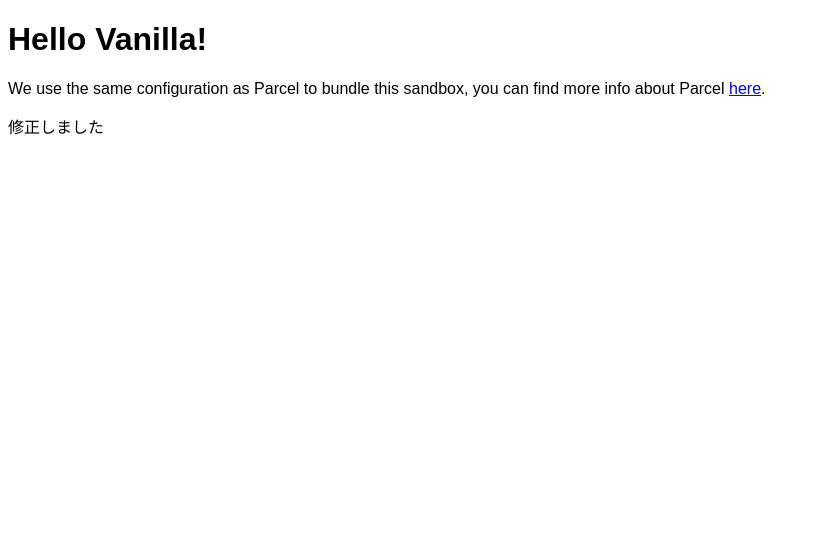
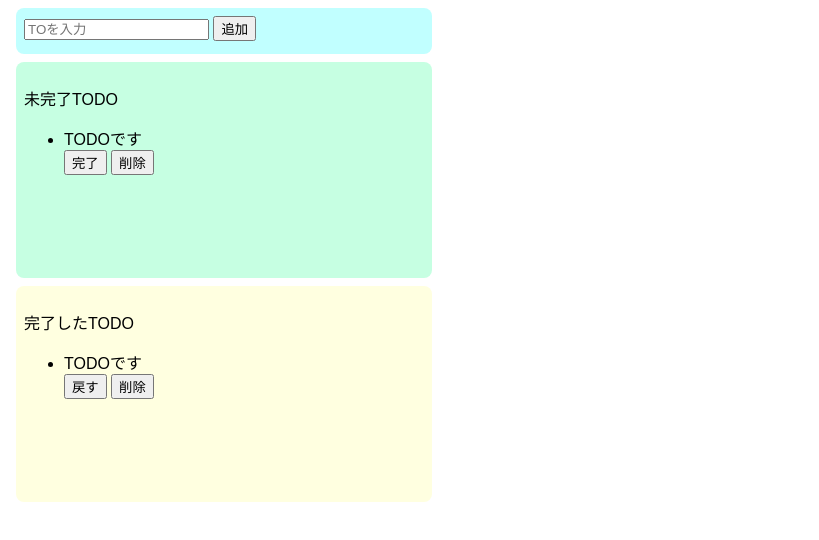
Before and after one commit to taka2929029/codesandbox-newtest, a website built with Parcel: page index.html in a window 1280 px wide. Shown: the whole page, without its empty margins (0-819 px from the left). Built offline with nearby package versions, Linux system fonts and the light colour scheme.

Commit message:
HTML / CSS

```diff
--- a/index.html
+++ b/index.html
@@ -1,13 +1,38 @@
 <!DOCTYPE html>
 <html>
   <head>
-    <title>Parcel Sandbox</title>
+    <title>タスク管理</title>
     <meta charset="UTF-8" />
   </head>
 
   <body>
-    <div id="app"></div>
-    <p>修正しました</p>
+    <div class="input-area">
+      <input placeholder="TOを入力" />
+      <button>追加</button>
+    </div>
+
+    <div class="incomplete-area">
+      <p>未完了TODO</p>
+      <ul>
+        <div>
+          <li>TODOです</li>
+          <button>完了</button>
+          <button>削除</button>
+        </div>
+      </ul>
+    </div>
+
+    <div class="complete-area">
+      <p>完了したTODO</p>
+      <ul>
+        <div>
+          <li>TODOです</li>
+          <button>戻す</button>
+          <button>削除</button>
+        </div>
+      </ul>
+    </div>
+
     <script src="src/index.js"></script>
   </body>
 </html>
--- a/src/index.js
+++ b/src/index.js
@@ -1,10 +1 @@
 import "./styles.css";
-
-document.getElementById("app").innerHTML = `
-<h1>Hello Vanilla!</h1>
-<div>
-  We use the same configuration as Parcel to bundle this sandbox, you can find more
-  info about Parcel
-  <a href="https://parceljs.org" target="_blank" rel="noopener noreferrer">here</a>.
-</div>
-`;
--- a/src/styles.css
+++ b/src/styles.css
@@ -1,3 +1,30 @@
 body {
   font-family: sans-serif;
 }
+
+.input-area {
+  background-color: #c1ffff;
+  width: 400px;
+  height: 30px;
+  padding: 8px;
+  margin: 8px;
+  border-radius: 8px;
+}
+
+.incomplete-area {
+  background-color: #c6ffe2;
+  width: 400px;
+  min-height: 200px;
+  padding: 8px;
+  margin: 8px;
+  border-radius: 8px;
+}
+
+.complete-area {
+  background-color: #ffffe0;
+  width: 400px;
+  min-height: 200px;
+  padding: 8px;
+  margin: 8px;
+  border-radius: 8px;
+}
```
